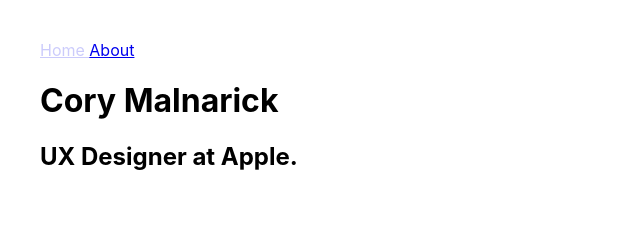
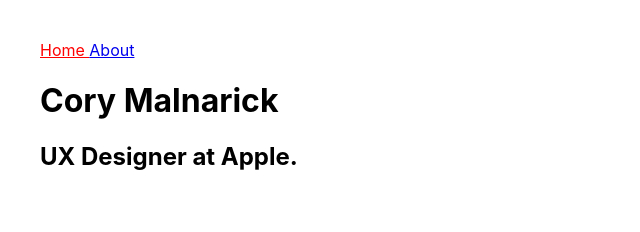
Before and after one commit to foundmonster/foundmonster.github.io, a Jekyll site: the page built from index.html, in a window 1280 px wide. Shown: the top 232 px of the page, without its empty margins (0-640 px from the left). Built offline with Jekyll 4.4.1, drawn with Linux system fonts in a browser that asks for light colours; Markdown is read by kramdown in place of the engine named in the settings.

Commit message:
change color to red

```diff
--- a/_includes/navigation.html
+++ b/_includes/navigation.html
@@ -1,6 +1,6 @@
 <nav>
   {% for item in site.data.navigation %}
-     <a href="{{ item.link }}" {% if page.url == item.link %}style="opacity: 0.2;"{% endif %}>
+     <a href="{{ item.link }}" {% if page.url == item.link %}style="color: red;"{% endif %}>
       {{ item.name }}
     </a>
   {% endfor %}
```
